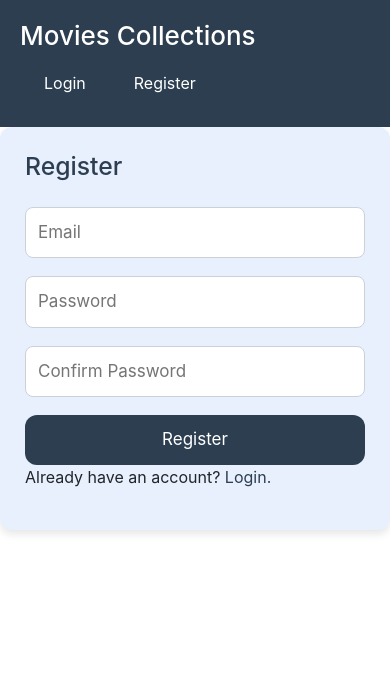
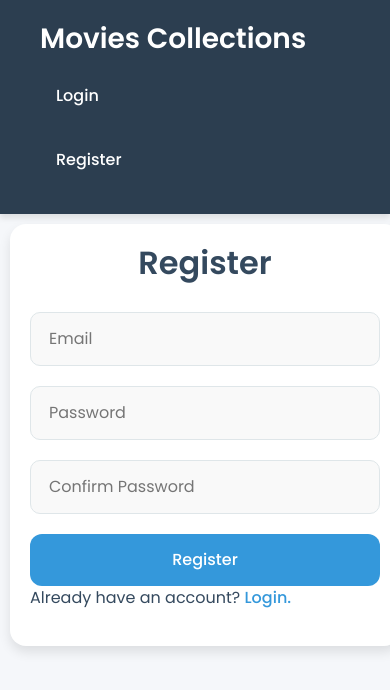
Before and after one commit to jeje0883/movie-app, a React (Create React App) app: page /register in a window 390 px wide. Shown: the top 690 px of the page. Built offline with nearby package versions, Linux system fonts and the light colour scheme.

Commit message:
s85 update

```diff
--- a/public/index.html
+++ b/public/index.html
@@ -26,6 +26,9 @@
     -->
     <title>Movie App</title>
     <link href="https://cdn.jsdelivr.net/npm/bootstrap@5.3.3/dist/css/bootstrap.min.css" rel="stylesheet" integrity="sha384-QWTKZyjpPEjISv5WaRU9OFeRpok6YctnYmDr5pNlyT2bRjXh0JMhjY6hW+ALEwIH" crossorigin="anonymous">
+    <link rel="preconnect" href="https://fonts.googleapis.com">
+    <link rel="preconnect" href="https://fonts.gstatic.com" crossorigin>
+    <link href="https://fonts.googleapis.com/css2?family=Poppins:wght@300;400;500;600;700&display=swap" rel="stylesheet">
   </head>
   <body>
     <!-- <noscript>You need to enable JavaScript to run this app.</noscript> -->
--- a/src/components/AdminDash.js
+++ b/src/components/AdminDash.js
@@ -1,3 +1,4 @@
+// src/components/AdminDash.js
 import React, { useState, useEffect, useContext } from 'react';
 import { Modal, Button } from 'react-bootstrap';
 import axiosInstance from '../api/axiosInstance'; // Import the Axios instance
@@ -135,7 +136,7 @@ const AdminDash = () => {
       <h2>Movie List</h2>
 
       {/* Button to open the modal for adding a new movie */}
-      <button onClick={() => setShowAddMovieModal(true)} className="btn btn-primary mb-3">
+      <button onClick={() => setShowAddMovieModal(true)} className="btn btn-primary custom-admin-button mb-3">
         Add New Movie
       </button>
 
@@ -166,10 +167,10 @@ const AdminDash = () => {
                   <td>{movie.genre}</td>
                   <td>{movie.description}</td>
                   <td>
-                    <button onClick={() => handleEditMovie(movie)} className="btn btn-warning btn-sm me-2">
+                    <button onClick={() => handleEditMovie(movie)} className="btn btn-warning custom-admin-button btn-sm me-2">
                       Update
                     </button>
-                    <button onClick={() => handleDeleteMovie(movie._id || movie.id)} className="btn btn-danger btn-sm">
+                    <button onClick={() => handleDeleteMovie(movie._id || movie.id)} className="btn btn-danger custom-admin-button btn-sm">
                       Delete
                     </button>
                   </td>
@@ -243,7 +244,7 @@ const AdminDash = () => {
                 rows="3"
               />
             </div>
-            <button type="submit" className="btn btn-primary">
+            <button type="submit" className="btn btn-primary custom-admin-button">
               {editMovie ? 'Update Movie' : 'Add Movie'}
             </button>
           </form>
--- a/src/styles/sharedStyles.css
+++ b/src/styles/sharedStyles.css
@@ -1,150 +1,262 @@
 /* sharedStyles.css */
-.container {
-  max-width: 800px;
-  margin: 0 auto;
-  padding: 25px;
-  background-color: #e8f0fe; /* Light modern blue background */
-  border-radius: 12px; /* Softer roundness */
-  box-shadow: 0 4px 8px rgba(0, 0, 0, 0.1); /* Subtle deeper shadow */
+
+/* CSS Variables for Theming */
+:root {
+  --primary-color: #3498db; /* Lighter blue */
+  --secondary-color: #2ecc71; /* Green accent */
+  --danger-color: #e74c3c; /* Red for danger actions */
+  --warning-color: #f1c40f; /* Yellow for warnings */
+  --light-grey: #ecf0f1;
+  --dark-grey: #34495e;
+  --font-family: 'Poppins', sans-serif;
 }
 
-h2 {
-  color: #2c3e50; /* Dark modern blue-grey for headings */
-  margin-bottom: 25px;
+/* Global Styles */
+body {
+  font-family: var(--font-family);
+  background-color: #f5f7fa;
+  color: var(--dark-grey);
+  margin: 0;
+  padding: 0;
 }
 
-.form, .workout-form {
+/* Container Styling */
+.container {
+  max-width: 1200px;
+  margin: 20px auto;
+  padding: 30px;
+  background-color: #ffffff;
+  border-radius: 16px;
+  box-shadow: 0 6px 12px rgba(0, 0, 0, 0.1);
+}
+
+/* Heading Styles */
+h2 {
+  color: var(--dark-grey);
+  margin-bottom: 30px;
+  font-weight: 600;
+  font-size: 2rem;
+  text-align: center;
+}
+
+/* Form Styling */
+.form, .workout-form, .movie-form {
   display: flex;
   flex-direction: column;
-  gap: 18px;
+  gap: 20px;
 }
 
-.input {
-  padding: 12px;
-  font-size: 17px;
-  border: 1px solid #ccd1d9; /* Softer grey border */
-  border-radius: 8px; /* Softer rounded corners */
-  background-color: #fff;
+/* Input Styling */
+.input, .form-control {
+  padding: 14px 18px;
+  font-size: 16px;
+  border: 1px solid #dfe6e9;
+  border-radius: 10px;
+  background-color: #f9f9f9;
+  transition: border-color 0.3s, box-shadow 0.3s;
 }
 
-.button {
-  padding: 12px 24px;
-  font-size: 17px;
-  background-color: #2c3e50; /* Dark blue-grey button */
+.input:focus, .form-control:focus {
+  border-color: var(--primary-color);
+  box-shadow: 0 0 8px rgba(52, 152, 219, 0.3);
+  outline: none;
+}
+
+/* Custom AdminDash Button Styling */
+.custom-admin-button {
+  border: none;
+  border-radius: 8px;
+  padding: 10px 20px;
+  font-size: 16px;
+  font-weight: 500;
+  cursor: pointer;
+  transition: background-color 0.3s, transform 0.2s, color 0.3s;
+  margin-top: 5px;
+}
+
+/* Add New Movie Button */
+.btn-primary.custom-admin-button {
+  background-color: var(--primary-color); /* Lighter blue */
+  color: white;
+}
+
+.btn-primary.custom-admin-button:hover {
+  background-color: #2980b9; /* Darker blue on hover */
+  transform: scale(1.05);
+}
+
+/* Update Button */
+.btn-warning.custom-admin-button {
+  background-color: var(--warning-color); /* Yellow for update */
+  color: white;
+}
+
+.btn-warning.custom-admin-button:hover {
+  background-color: #f39c12; /* Darker yellow on hover */
+  transform: scale(1.05);
+}
+
+/* Delete Button */
+.btn-danger.custom-admin-button {
+  background-color: var(--danger-color); /* Red for delete */
+  color: white;
+}
+
+.btn-danger.custom-admin-button:hover {
+  background-color: #c0392b; /* Darker red on hover */
+  transform: scale(1.05);
+}
+
+/* Button Styles */
+.button, .btn {
+  padding: 14px 28px;
+  font-size: 16px;
+  background-color: var(--primary-color);
   color: white;
   border: none;
-  border-radius: 12px; /* Rounded corners */
+  border-radius: 12px;
   cursor: pointer;
-  transition: background-color 0.3s, transform 0.2s; /* Added transition */
+  transition: background-color 0.3s, transform 0.2s;
+  font-weight: 500;
 }
 
-.button:hover {
-  background-color: #1a252f; /* Darker grey-blue on hover */
-  transform: scale(1.05); /* Slight zoom effect on hover */
+.button:hover, .btn:hover {
+  background-color: #1a252f;
+  transform: scale(1.05);
 }
 
+.button:active, .btn:active {
+  transform: scale(0.98);
+}
+
+/* Link Styling */
 .link {
-  color: #2c3e50;
+  color: var(--primary-color);
   text-decoration: none;
-  transition: color 0.3s;
+  transition: color 0.3s, transform 0.2s;
+  font-weight: 500;
 }
 
 .link:hover {
-  color: #1a252f;
+  color: var(--secondary-color);
+  transform: scale(1.02);
 }
 
+/* Error Message Styling */
 .error {
-  color: #e74c3c; /* Bright red for error messages */
+  color: var(--danger-color);
+  font-weight: 500;
+  margin-top: -10px;
 }
 
+/* Modal Overlay Styling */
 .modal-overlay {
   position: fixed;
   top: 0;
   left: 0;
   width: 100%;
   height: 100%;
-  background-color: rgba(0, 0, 0, 0.6); /* Darker overlay */
+  background-color: rgba(0, 0, 0, 0.6);
   display: flex;
   justify-content: center;
   align-items: center;
+  z-index: 1050;
 }
 
+/* Modal Styling */
 .modal {
-  background-color: #fefefe;
-  padding: 25px;
-  border-radius: 12px;
-  max-width: 500px;
-  width: 100%;
+  background-color: #ffffff;
+  padding: 35px;
+  border-radius: 16px;
+  max-width: 600px;
+  width: 90%;
+  box-shadow: 0 8px 16px rgba(0, 0, 0, 0.2);
 }
 
-.modal-actions {
-  display: flex;
-  justify-content: space-between;
-  margin-top: 25px;
+.modal-header {
+  border-bottom: 1px solid #dfe6e9;
 }
 
-.button-secondary {
-  background-color: #d1d5db;
+.modal-title {
+  font-size: 1.75rem;
+  font-weight: 600;
+  color: var(--dark-grey);
+}
+
+.modal-body {
+  margin-top: 20px;
+}
+
+.modal-footer {
+  border-top: 1px solid #dfe6e9;
+  display: flex;
+  justify-content: flex-end;
+  gap: 10px;
+  margin-top: 20px;
+}
+
+
+/* Secondary Button Styling */
+.button-secondary, .btn-secondary {
+  background-color: #bdc3c7; /* Light grey button */
   color: #2c3e50;
 }
 
-.button-secondary:hover {
-  background-color: #b0b7c2;
+.button-secondary:hover, .btn-secondary:hover {
+  background-color: #95a5a6;
 }
 
-/* Button styles */
-.button-green {
+/* Colored Button Variants */
+.button-green, .btn-green {
   background-color: #27ae60;
   color: white;
-  border-radius: 12px;
 }
 
-.button-green:hover {
+.button-green:hover, .btn-green:hover {
   background-color: #229954;
 }
 
-.button-yellow {
+.button-yellow, .btn-yellow {
   background-color: #f39c12;
   color: white;
-  border-radius: 12px;
 }
 
-.button-yellow:hover {
+.button-yellow:hover, .btn-yellow:hover {
   background-color: #e67e22;
 }
 
-.button-blue {
+.button-blue, .btn-blue {
   background-color: #3498db;
   color: white;
-  border-radius: 12px;
 }
 
-.button-blue:hover {
+.button-blue:hover, .btn-blue:hover {
   background-color: #2980b9;
 }
 
-.button-red {
+.button-red, .btn-red {
   background-color: #e74c3c;
   color: white;
-  border-radius: 12px;
 }
 
-.button-red:hover {
+.button-red:hover, .btn-red:hover {
   background-color: #c0392b;
 }
 
-/* Navbar styles */
+/* Navbar Styling */
 .navbar {
   display: flex;
   justify-content: space-between;
   align-items: center;
-  padding: 20px;
+  padding: 22px 40px; /* Increased padding */
   background-color: #2c3e50;
   color: white;
+  box-shadow: 0 4px 6px rgba(0, 0, 0, 0.1);
 }
 
 .navbar-logo {
-  font-size: 26px; /* Larger logo size for modern look */
+  font-size: 28px; /* Larger logo size for modern look */
+  font-weight: 600;
 }
 
 .navbar-links {
@@ -155,39 +267,134 @@ h2 {
 .navbar-link {
   color: white;
   text-decoration: none;
-  margin: 0 12px;
-  padding: 12px; /* Added padding for better spacing */
-  transition: color 0.3s, transform 0.2s;
+  margin: 0 16px;
+  padding: 12px 16px; /* Added padding for better spacing */
+  border-radius: 8px;
+  transition: background-color 0.3s, color 0.3s, transform 0.2s;
+  font-weight: 500;
 }
 
 .navbar-link:hover {
-  color: #d1d5db;
+  background-color: #34495e;
+  color: #ecf0f1;
   transform: scale(1.05); /* Slight zoom effect */
 }
 
 .navbar-logout-button {
-  padding: 12px 25px;
+  padding: 12px 28px;
   font-size: 16px;
-  background-color: white;
-  color: #2c3e50;
+  background-color: #e74c3c;
+  color: white;
   border: none;
   border-radius: 12px;
   transition: background-color 0.3s, transform 0.2s;
+  font-weight: 500;
 }
 
 .navbar-logout-button:hover {
-  background-color: #f0f0f0;
+  background-color: #c0392b;
   transform: scale(1.05);
 }
 
-/* Workout table */
-.workout-table {
+/* Workout Table Styling */
+.workout-table, .table {
   width: 100%;
   border-collapse: collapse;
+  margin-top: 20px;
 }
 
-.workout-table th, .workout-table td {
-  padding: 12px;
+.workout-table th, .workout-table td, .table th, .table td {
+  padding: 16px; /* Increased padding */
   text-align: left;
-  border-bottom: 1px solid #ccd1d9;
+  border-bottom: 1px solid #dfe6e9; /* Softer grey border */
+  font-size: 16px;
 }
+
+.table th {
+  background-color: #ecf0f1; /* Light grey background for headers */
+  font-weight: 600;
+}
+
+.table tr:hover {
+  background-color: #f1f1f1; /* Light hover effect */
+}
+
+/* Card Styling for Movie Feed */
+.card {
+  border: none;
+  border-radius: 16px;
+  box-shadow: 0 4px 12px rgba(0, 0, 0, 0.05);
+  transition: transform 0.3s, box-shadow 0.3s;
+  background-color: #ffffff;
+}
+
+.card:hover {
+  transform: translateY(-5px);
+  box-shadow: 0 8px 20px rgba(0, 0, 0, 0.1);
+}
+
+.card-body {
+  display: flex;
+  flex-direction: column;
+}
+
+.card-title {
+  font-size: 1.5rem;
+  margin-bottom: 10px;
+  color: #2c3e50;
+}
+
+.card-text {
+  font-size: 1rem;
+  margin-bottom: 8px;
+  color: #34495e;
+}
+
+.btn-primary, .btn-warning, .btn-danger {
+  margin-top: 10px;
+}
+
+/* Comments Section Styling */
+h6 {
+  margin-top: 20px;
+  font-size: 1.25rem;
+  color: #2c3e50;
+}
+
+ul {
+  list-style-type: disc;
+  padding-left: 20px;
+  margin-top: 10px;
+}
+
+li {
+  margin-bottom: 6px;
+  color: #34495e;
+}
+
+/* Responsive Design Enhancements */
+@media (max-width: 768px) {
+  .container {
+    padding: 20px;
+    margin: 10px;
+  }
+
+  .navbar {
+    flex-direction: column;
+    align-items: flex-start;
+  }
+
+  .navbar-links {
+    flex-direction: column;
+    width: 100%;
+  }
+
+  .navbar-link {
+    margin: 8px 0;
+    width: 100%;
+  }
+
+  .card {
+    margin-bottom: 20px;
+  }
+}
```
